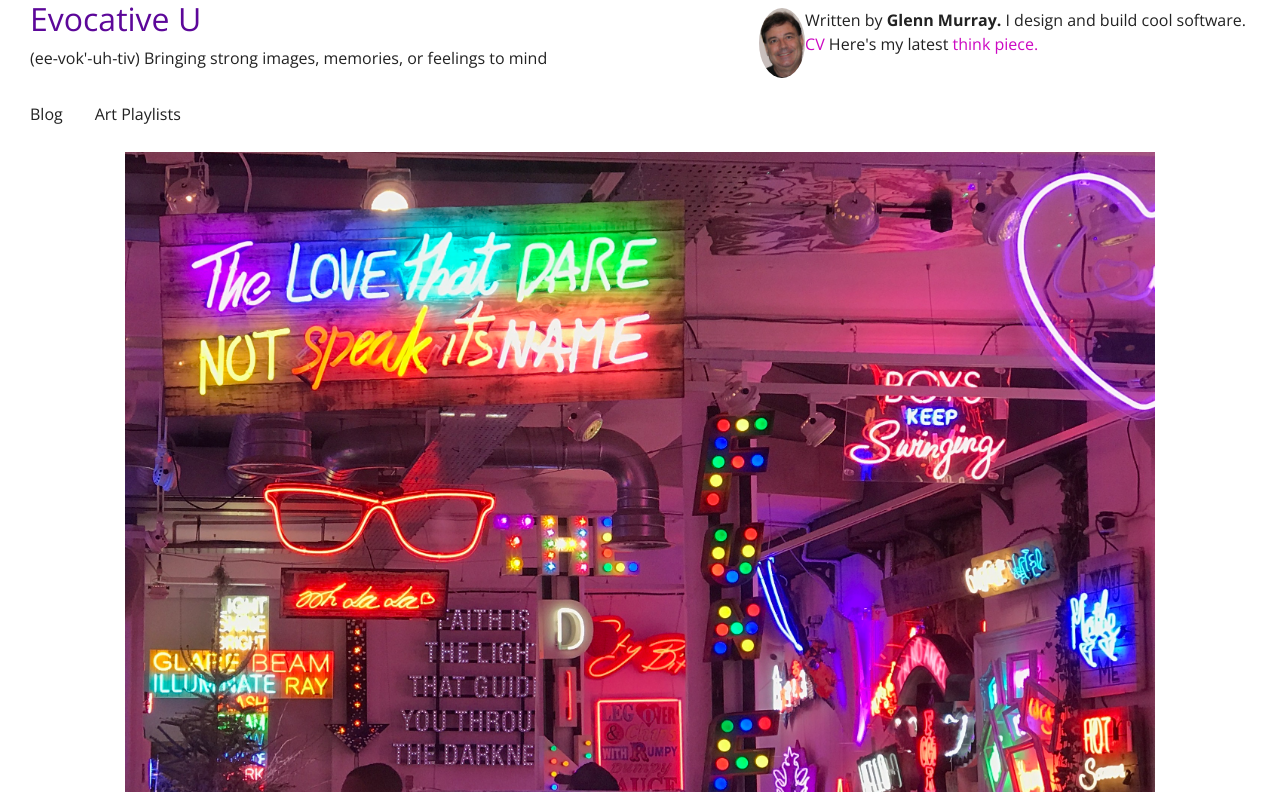
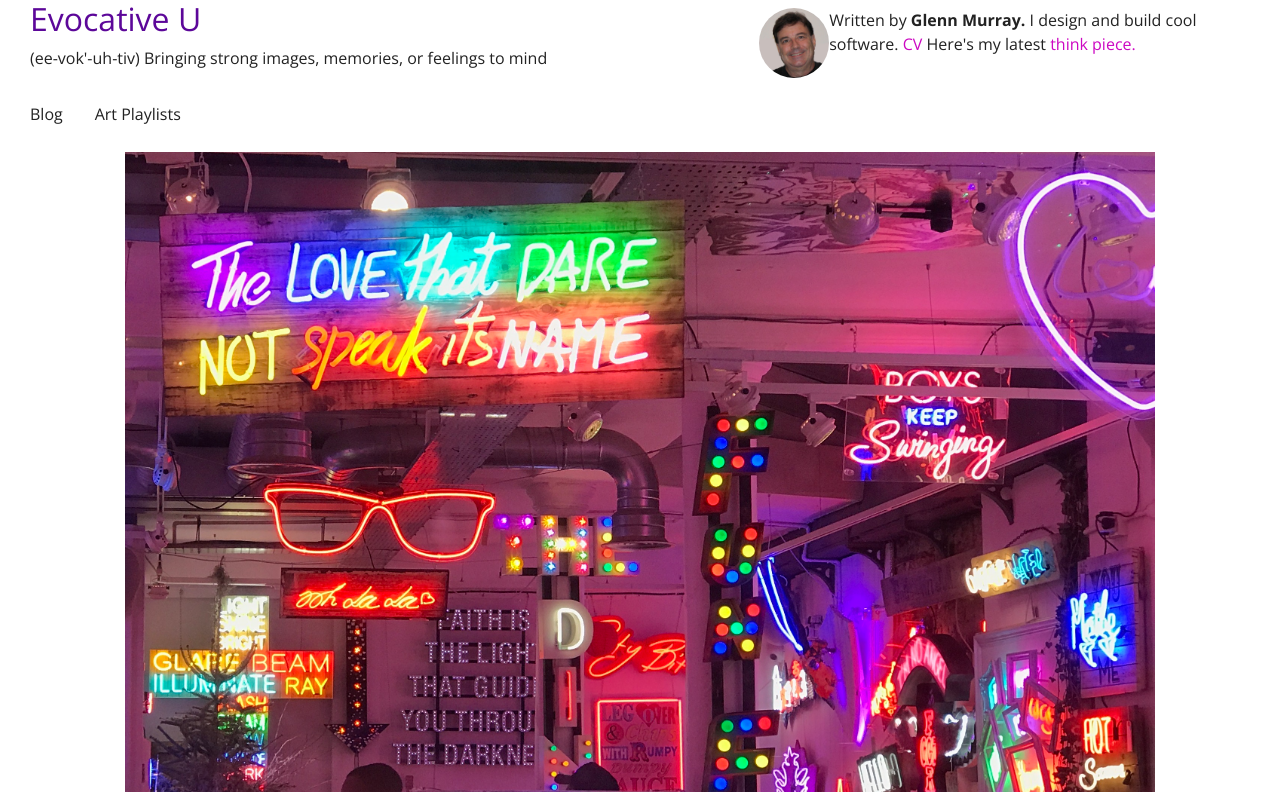
Before and after one commit to gmurray88/evocativeu-tmp, a Gatsby site: page / in a window 1280 px wide. Shown: the top 800 px of the page. Built offline with nearby package versions, Linux system fonts and the light colour scheme; Gatsby itself is replaced by a stand-in of ours; some packages are replaced by stand-ins of ours.

Commit message:
avatar pic style

```diff
--- a/src/components/Bio/Bio.js
+++ b/src/components/Bio/Bio.js
@@ -25,9 +25,9 @@ const Bio = () => {
 
   return (
     <div className={classes.bio}>
-
+      <div className={classes.bioavatar}>
       <StaticImage
-        imgStyle={{ borderRadius: "50%" }}
+        imgStyle={{ borderRadius: "50%", Height: "70px", Width: "70px" }}
         layout="fixed"
         src="../../images/GlennMurray.jpg"
         quality={95}
@@ -35,7 +35,7 @@ const Bio = () => {
         height={70}
         alt="Glenn Murray"
       />
-
+   </div>
       {author?.name && (
         <p>
           Written by <strong>{author.name}</strong> {author?.summary || null}
--- a/src/components/Bio/Bio.module.css
+++ b/src/components/Bio/Bio.module.css
@@ -4,3 +4,8 @@
   margin-top: var(--spacing-2);
   margin-bottom: var(--spacing-1);
 }
+
+.bioavatar {
+  width: 70px;
+  height: 70px;
+}
```
